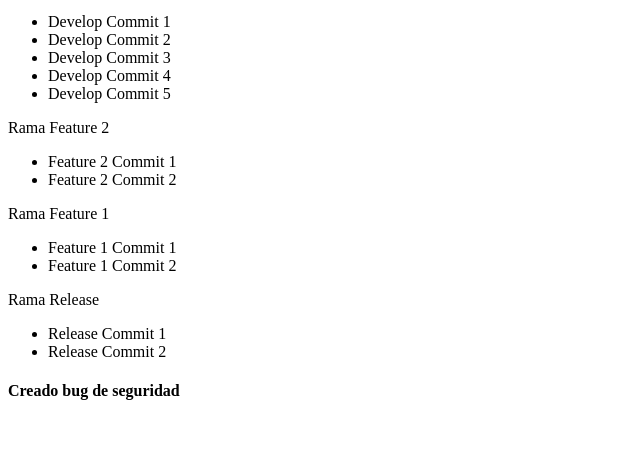
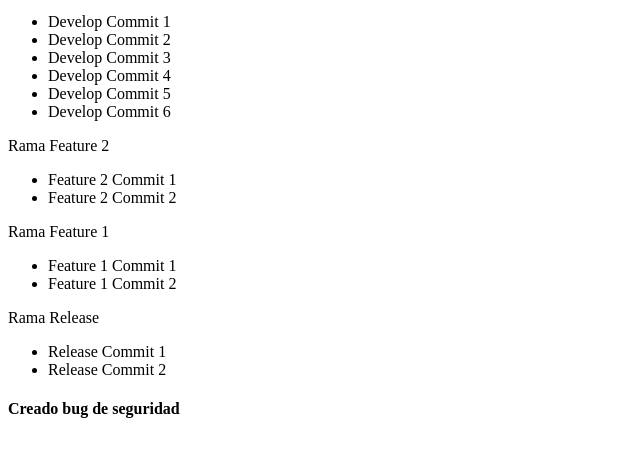
Before and after one commit to zabieru363/DWEC_UT02_P02_Javier, a plain HTML site: page index.html in a window 1280 px wide. Shown: the part 101-558 px from the top of the page, without its empty margins (0-640 px from the left). Drawn offline with Linux system fonts and the light colour scheme.

Commit message:
Develop commit 6

```diff
--- a/index.html
+++ b/index.html
@@ -16,6 +16,7 @@
             <li>Develop Commit 3</li>
             <li>Develop Commit 4</li>
             <li>Develop Commit 5</li>
+            <li>Develop Commit 6</li>
         </ul>
 
         <p>Rama Feature 2</p>
```
